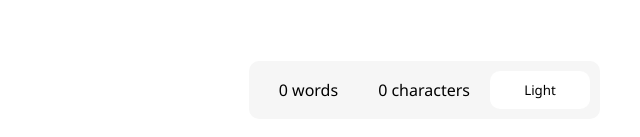
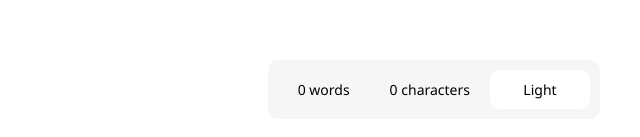
Before and after one commit to chubbydave/chubbydave.github.io, a plain HTML site: page notepad/index.html in a window 1280 px wide. Shown: the part 661-798 px from the top of the page, 640-1280 px from the left. Drawn offline with nearby package versions, Linux system fonts and the light colour scheme.

Commit message:
Update styles.css

```diff
--- a/notepad/styles.css
+++ b/notepad/styles.css
@@ -12,7 +12,14 @@ html[data-theme="dark"] {
 
 * {
   box-sizing: border-box;
+}
+
+textarea, div, button {
   transition: background-color 300ms ease-in-out, color 300ms ease-in-out;
+}
+
+html, body {
+  height: 100%;
 }
 
 body {
@@ -54,11 +61,13 @@ button, span, div {
 }
 
 .toolbar-text {
+  font-size: 14px;
   margin: auto 20px;
   color: var(--text-color);
 }
 
 #btn-theme {
+  font-size: 14px;
   color: var(--text-color);
   font-weight: 400;
   cursor: pointer;
```
